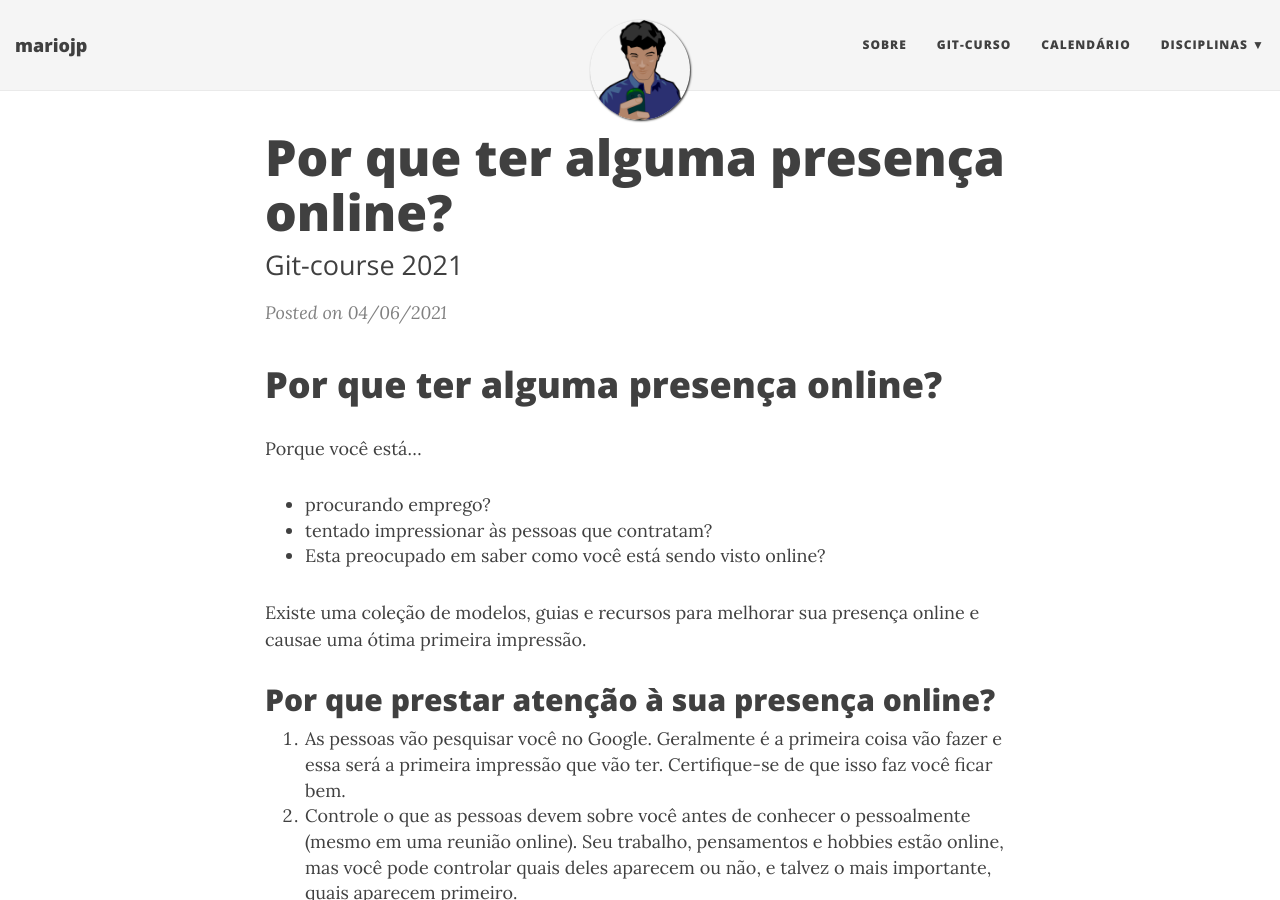
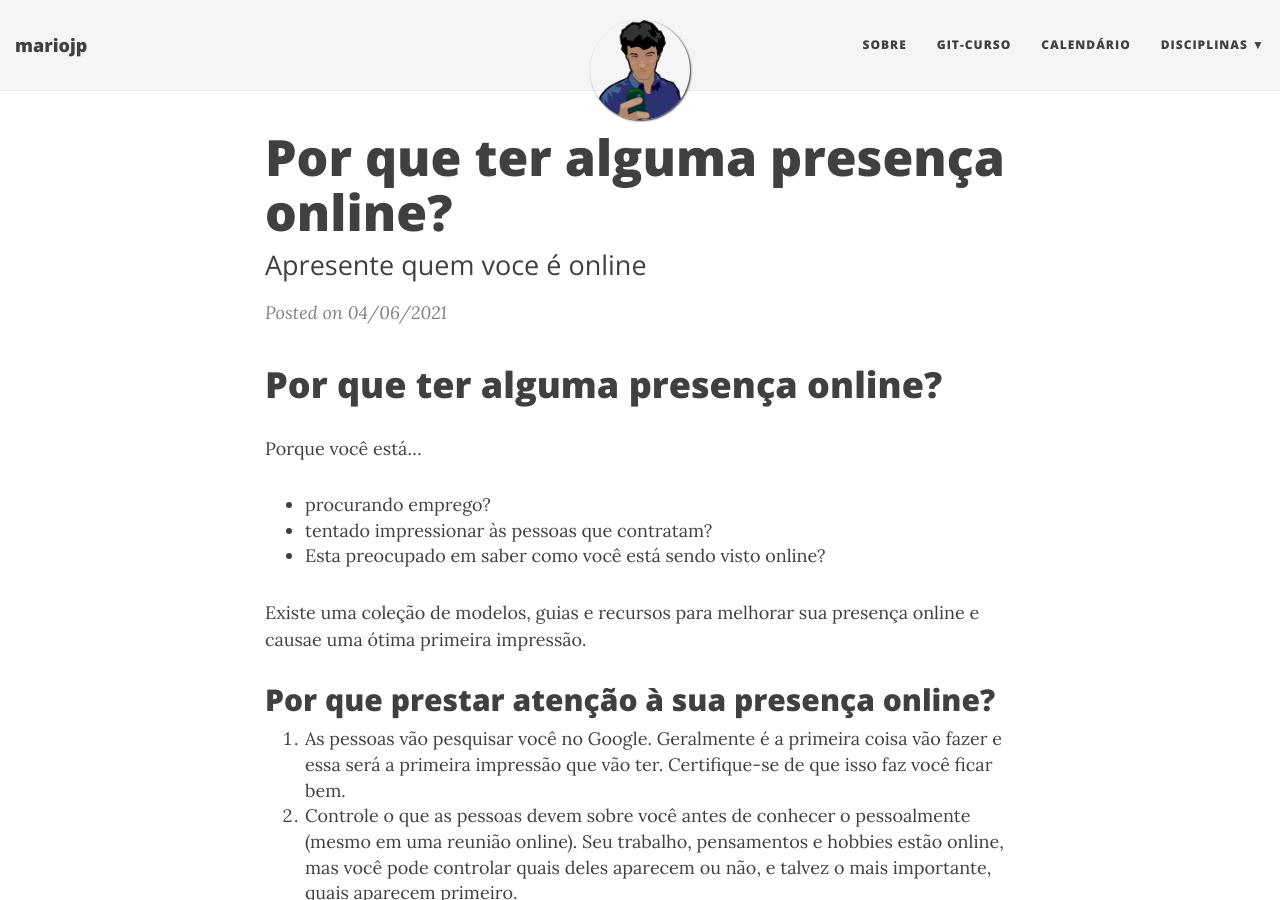
Before and after one commit to mariojp/mariojp.github.io, a Jekyll site: the page built from _posts/2021-06-04-presenca-online-porque.md, in a window 1280 px wide and 900 px high. Built offline with Jekyll 4.4.1, drawn with Linux system fonts in a browser that asks for light colours; nearby versions of some CDN libraries.

Commit message:
Update 2021-06-04-presenca-online-porque.md

```diff
--- a/_posts/2021-06-04-presenca-online-porque.md
+++ b/_posts/2021-06-04-presenca-online-porque.md
@@ -1,7 +1,7 @@
 ---
   layout: post
   title: Por que ter alguma presença online?
-  subtitle: Git-course 2021
+  subtitle: Apresente quem voce é online
   tags: [online, presença, dev]
 ---
 
```
